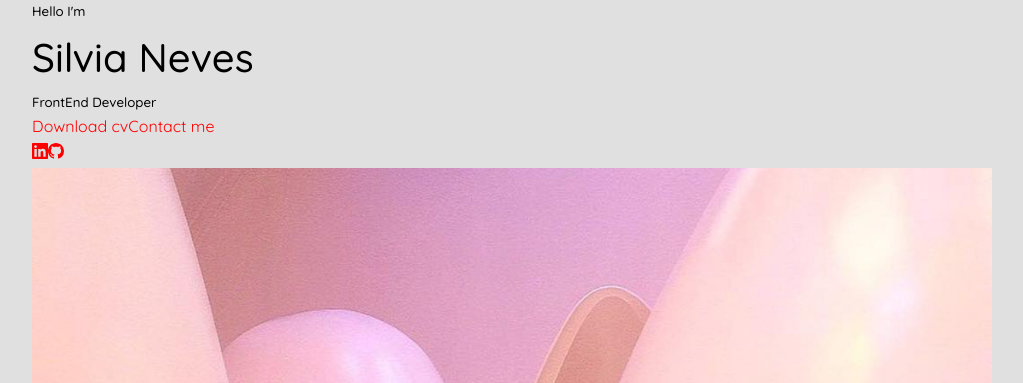
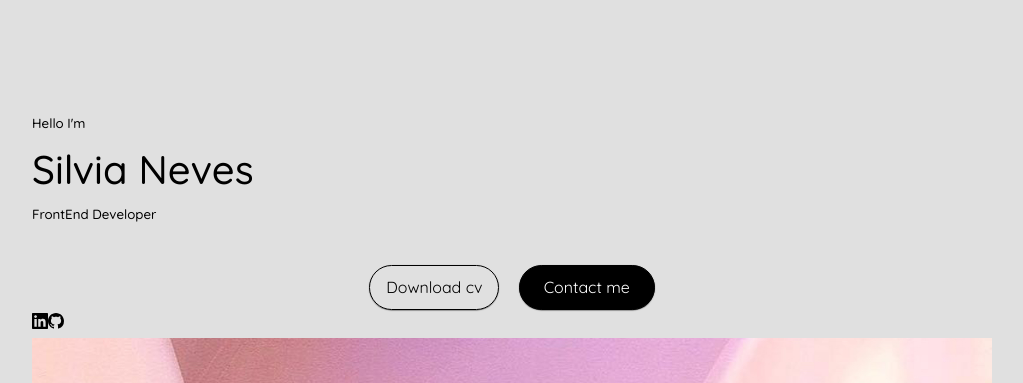
Before and after one commit to Sil-Tatiana/my-portfolio-website, a React (Create React App) app: page / in a window 1280 px wide. Shown: the top 383 px of the page, without its empty margins (128-1151 px from the left). Built offline with nearby package versions, Linux system fonts and the light colour scheme.

Commit message:
styles buttons

```diff
--- a/src/components/header/CTA.jsx
+++ b/src/components/header/CTA.jsx
@@ -4,8 +4,8 @@ import CV from '../assets/cv.pdf'
 const CTA = () => {
   return (
     <div className='cta'>
-      <a href={CV} download>Download cv</a>
-      <a href="#contact">Contact me</a>
+      <a href={CV} download className='btn'>Download cv</a>
+      <a href="#contact" className='btn-primary'>Contact me</a>
     </div>
   )
 }
--- a/src/components/header/header.css
+++ b/src/components/header/header.css
@@ -0,0 +1,20 @@
+header {
+  height: 100vh;
+  padding-top: 7rem;
+  overflow: hidden;
+}
+
+.header_container {
+  text-align: center;
+  height: 100%;
+  position: relative;
+}
+
+/*-------------CTA---------------*/
+
+.cta {
+  margin-top: 2.5rem;
+  display: flex;
+  gap: 1.2rem;
+  justify-content: center;
+}
--- a/src/index.css
+++ b/src/index.css
@@ -62,23 +62,38 @@ section > h2 {
 }
 
 a {
-  color: red;
+  color: #000000;
 }
 
 a:hover {
-  color: yellow;
+  color: #fff;
 }
 
 .btn {
-  width: max-content;
+  border: 1px solid #000000;
+  border-radius: 2rem;
+  padding: 0.5rem 1rem;
+  transition: all 0.5s ease-out;
+  box-shadow: 0 0.5px 1px rgba(0,0,0,.6);
 }
 
 .btn:hover {
-  color: purple;
+  background-color: #000000;
 }
 
 .btn-primary{
-  background-color: aqua;
+  border: 1px solid #000000;
+  border-radius: 2rem;
+  padding: 0.5rem 1.5rem;
+  background-color: #000000;
+  color: #fff;
+  transition: all 0.5s ease-out;
+  box-shadow: 0 0.5px 1px rgba(0,0,0,.6);
+}
+
+.btn-primary:hover {
+  background-color: #E0E0E0;
+  color: #000000;
 }
 
 img {
```
